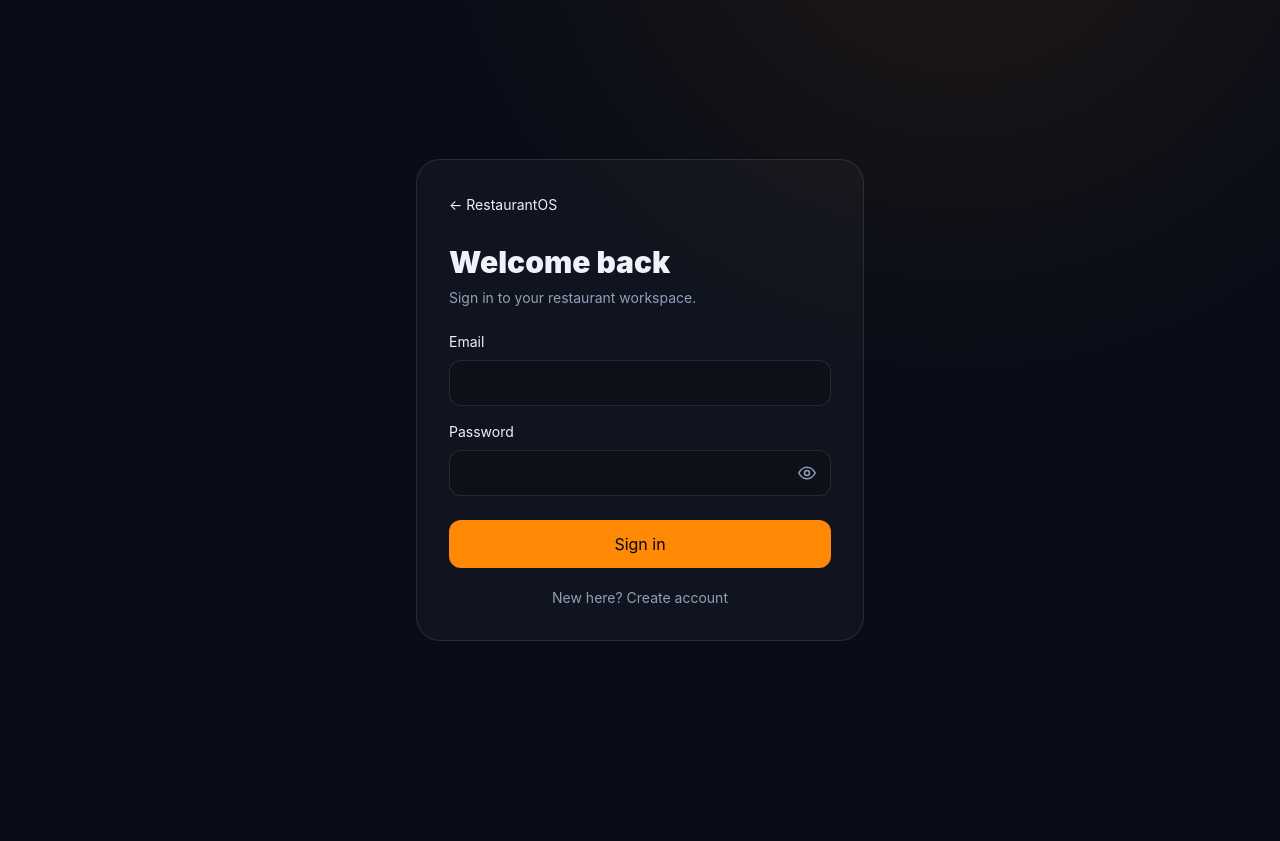
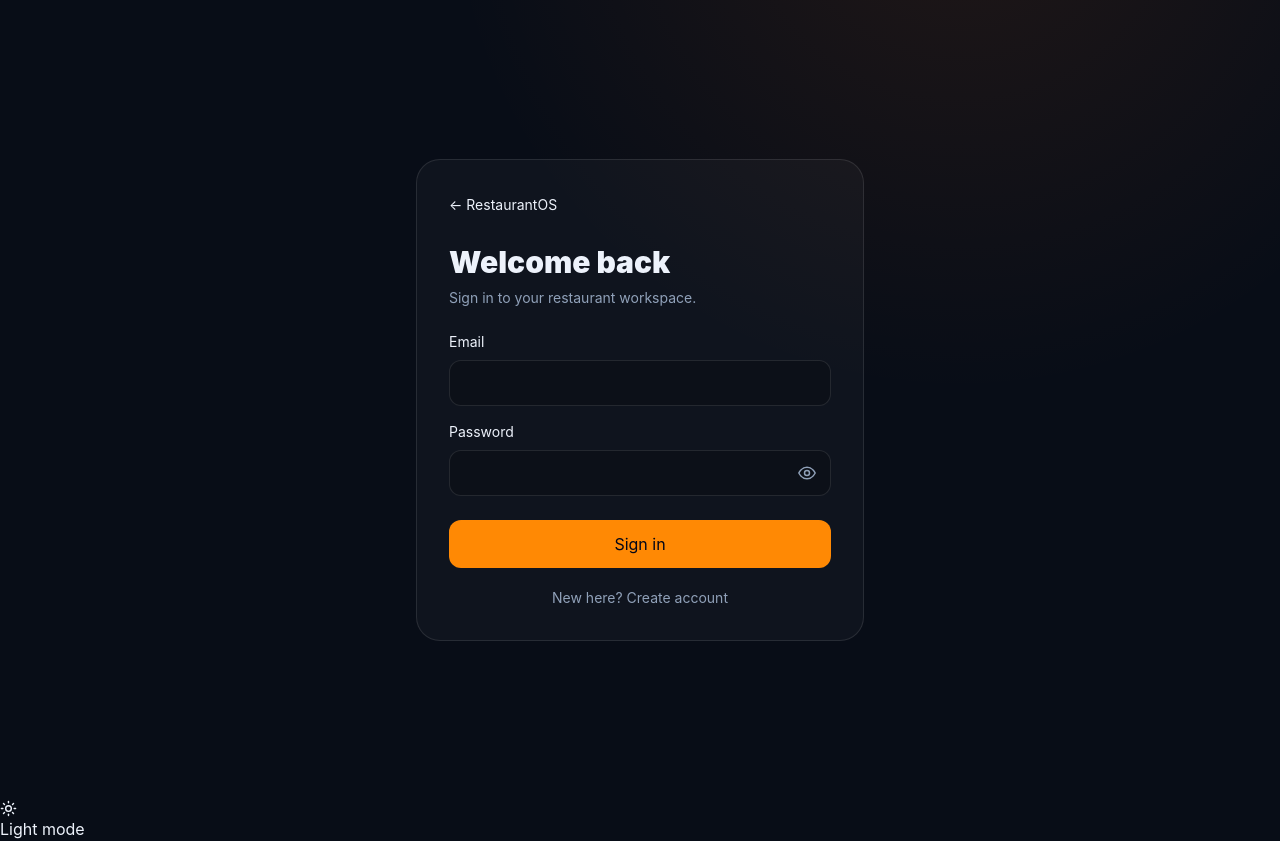
Before and after one commit to hyderwork/restaurant-os, a Next.js app: page /login in a window 1280 px wide. Before the commit the page ends 800 px from the top, so only its background shows below. Built offline with nearby package versions, Linux system fonts and the light colour scheme; no server answers.

Commit message:
Mount global theme toggle across RestaurantOS

```diff
--- a/src/app/layout.tsx
+++ b/src/app/layout.tsx
@@ -1,9 +1,19 @@
 import type { Metadata } from "next";
 import "./globals.css";
+import ThemeToggle from "@/components/theme-toggle";
+
 export const metadata: Metadata = {
   title: "RestaurantOS — Restaurant Operations",
   description: "A unified operating system for modern restaurants."
 };
+
 export default function RootLayout({ children }: Readonly<{ children: React.ReactNode }>) {
-  return <html lang="en"><body>{children}</body></html>;
+  return (
+    <html lang="en" suppressHydrationWarning>
+      <body>
+        {children}
+        <ThemeToggle />
+      </body>
+    </html>
+  );
 }
```
